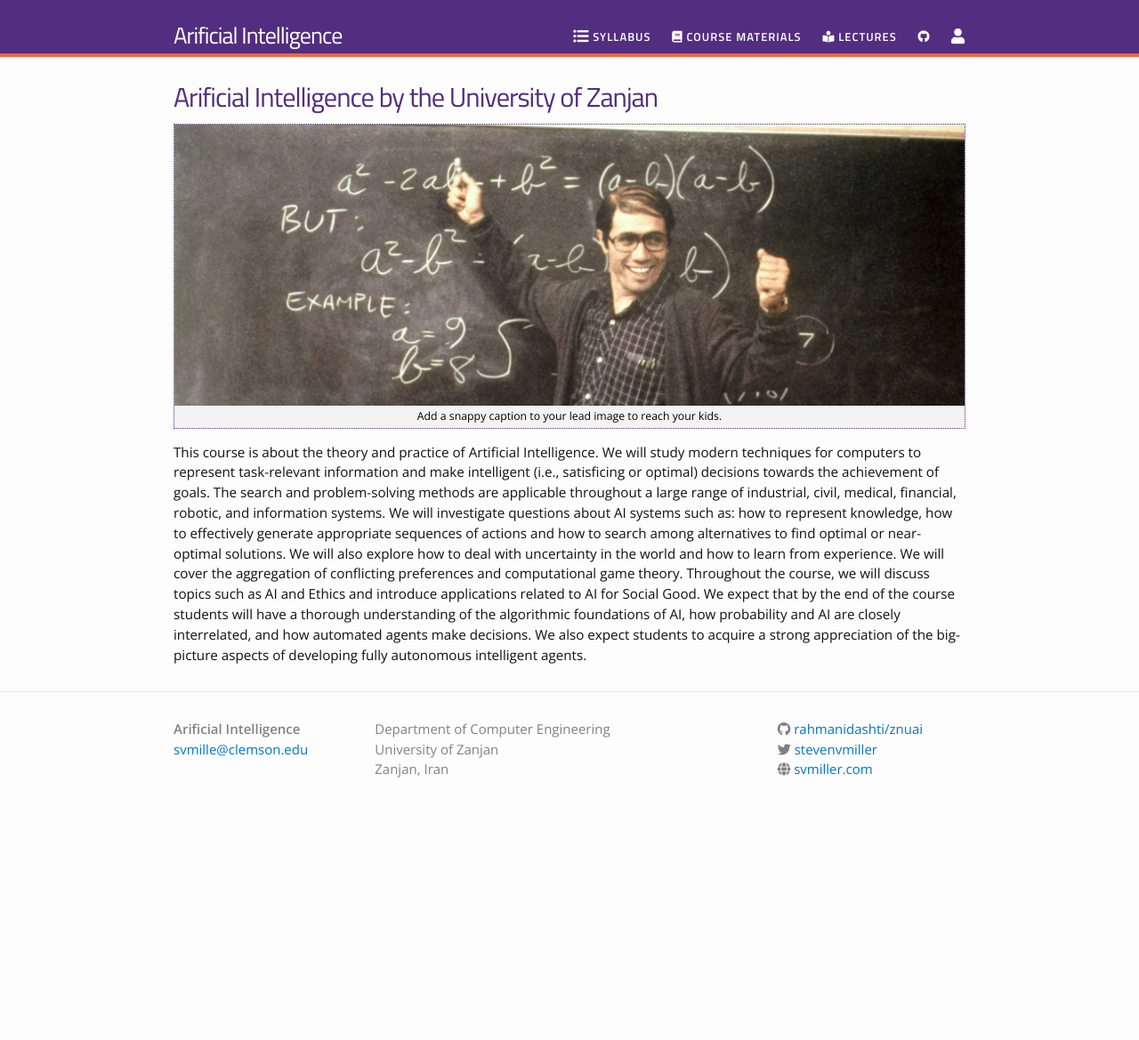
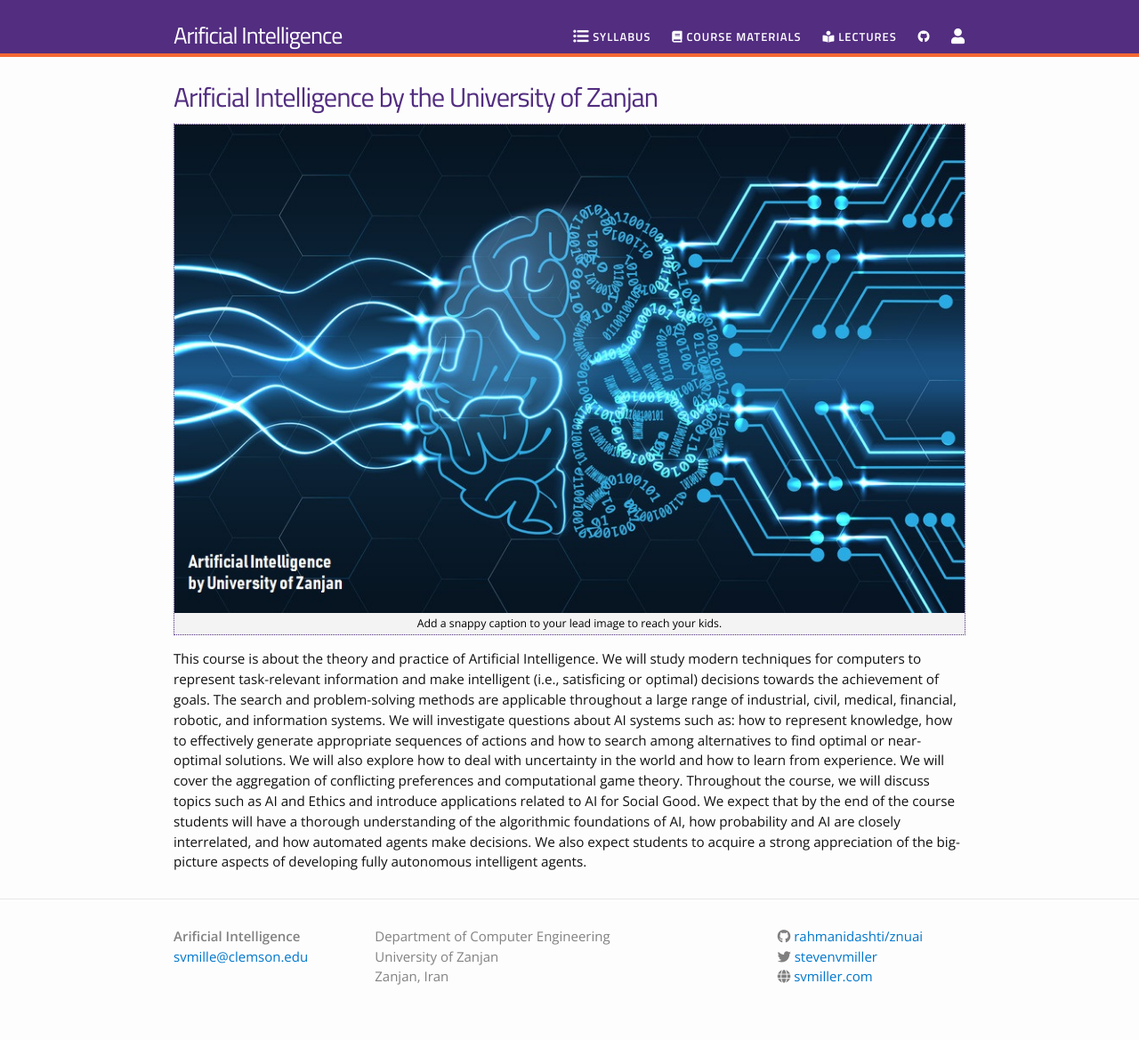
Before and after one commit to rahmanidashti/znuai, a Jekyll site: the page built from index.html, in a window 1280 px wide. Shown: the whole page at 89% size. Built offline with Jekyll 4.4.1, drawn with Linux system fonts in a browser that asks for light colours; nearby versions of some CDN libraries; before the commit the page ends 936 px from its top, so only the background shows below that.

Commit message:
Update index.html

```diff
--- a/index.html
+++ b/index.html
@@ -8,7 +8,7 @@ layout: default
 
 <h1>{{ site.subtitle }}</h1>
 
-{% include image.html url="/_images/stand-and-deliver-crop.jpg" caption="Add a snappy caption to your lead image to reach your kids." width=900 align="center" %}
+{% include image.html url="/_images/znuai-cover.jpg" caption="Add a snappy caption to your lead image to reach your kids." width=900 align="center" %}
 
 {{ site.description }}
 
```
